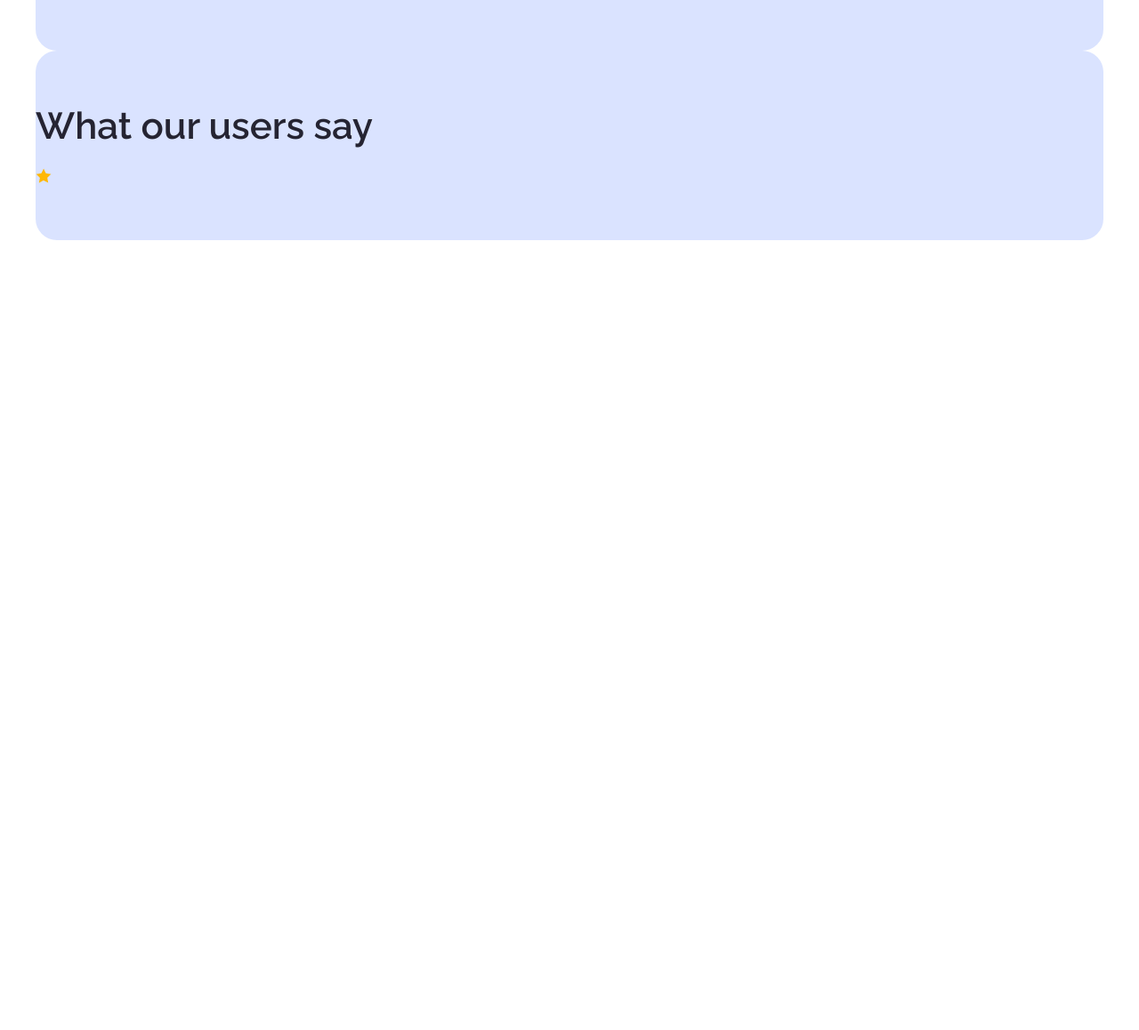
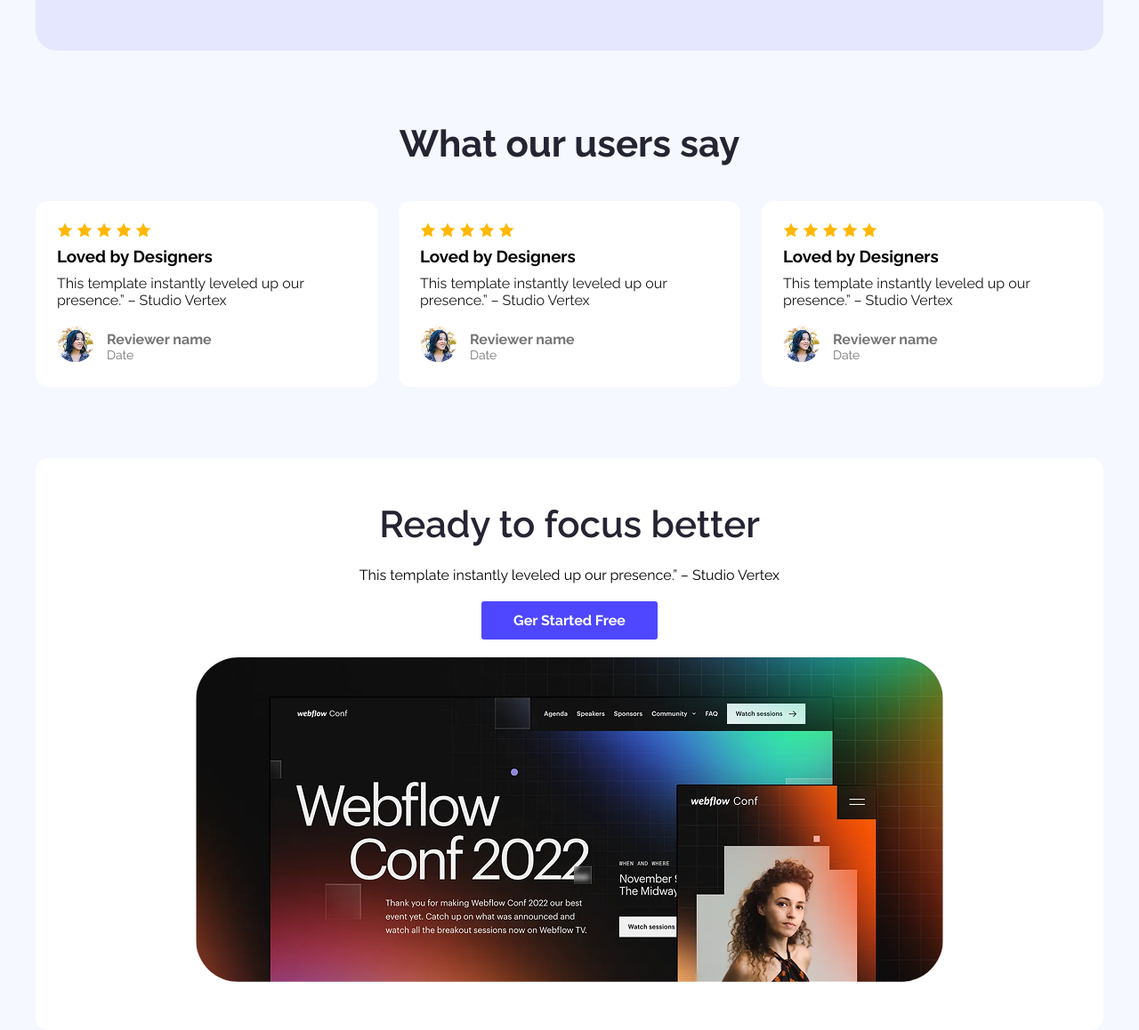
Before and after one commit to mdanwarhossain15441/B12A01-landing-launchpad, a plain HTML site: page index.html in a window 1280 px wide. Shown: the part 1576-2734 px from the top of the page at 89% size. Before the commit the page ends 1846 px from the top, so only its background shows below. Drawn offline with Linux system fonts and the light colour scheme.

Commit message:
call to action done

```diff
--- a/index.html
+++ b/index.html
@@ -30,7 +30,7 @@
         <!-- navbar end-->
 
         <!-- banner section start -->
-         <div class="banner flex align-center container">
+         <div class="banner flex align-center container section-bg-color">
             <h2 class="align-center heading-color">Cool Dark UI Template for <br> Webflow Agencies!</h2>
             <button class="primary-btn primary-bg">Stay Focused</button>
          </div>
@@ -39,7 +39,7 @@
 
     <main>
         <!-- action section start -->
-         <div class="action padding-one">
+         <div class="action padding-one section-bg-color">
             <div class="container flex align-center justify-between">
                 <div class="action-left">
                     <h3 class="heading-color">See It in Action</h3>
@@ -54,7 +54,7 @@
         <!-- action section end -->
 
         <!-- productive users section start -->
-         <section class="productive-users">
+         <section class="productive-users section-bg-color">
             <div class="container custom-container">
                 <h2 class="heading-color text-center">Joined Thousands of Productive Users</h2>
                 <div class="productive-container flex">
@@ -76,17 +76,81 @@
         <!-- productive users section end -->
 
         <!-- testimonial section start -->
-         <section class="testimonial">
-            <div class="container custom-container">
-                <h2 class="heading-color">What our users say</h2>
-                <div class="client-review">
-                    <img src="./Assets/icon-star.png" alt="">
+         <section class="testimonial section-bg-color padding-one">
+            <div class="container">
+                <h2 class="heading-color text-center">What our users say</h2>
+                <div class="testimonial-body flex justify-between">
+                    <div class="client-review">
+                        <div class="client-rating">
+                            <img src="./Assets/icon-star.png" alt="">
+                            <img src="./Assets/icon-star.png" alt="">
+                            <img src="./Assets/icon-star.png" alt="">
+                            <img src="./Assets/icon-star.png" alt="">
+                            <img src="./Assets/icon-star.png" alt="">
+                        </div>
+                        <h3 class="client-title">Loved by Designers</h3>
+                        <p class="client-message">This template instantly leveled up our presence.” – Studio Vertex</p>
+                        <div class="client flex align-center">
+                            <div class="cilent-img"><img src="./Assets/avatar.png" alt=""></div>
+
+                            <div class="client-info">
+                                <h5 class="client-name">Reviewer name</h5>
+                                <p class="review-date">Date</p>
+                            </div>
+                        </div>
+                    </div>
+                    <div class="client-review">
+                        <div class="client-rating">
+                            <img src="./Assets/icon-star.png" alt="">
+                            <img src="./Assets/icon-star.png" alt="">
+                            <img src="./Assets/icon-star.png" alt="">
+                            <img src="./Assets/icon-star.png" alt="">
+                            <img src="./Assets/icon-star.png" alt="">
+                        </div>
+                        <h3 class="client-title">Loved by Designers</h3>
+                        <p class="client-message">This template instantly leveled up our presence.” – Studio Vertex</p>
+                        <div class="client flex align-center">
+                            <div class="cilent-img"><img src="./Assets/avatar.png" alt=""></div>
+
+                            <div class="client-info">
+                                <h5 class="client-name">Reviewer name</h5>
+                                <p class="review-date">Date</p>
+                            </div>
+                        </div>
+                    </div>
+                    <div class="client-review">
+                        <div class="client-rating">
+                            <img src="./Assets/icon-star.png" alt="">
+                            <img src="./Assets/icon-star.png" alt="">
+                            <img src="./Assets/icon-star.png" alt="">
+                            <img src="./Assets/icon-star.png" alt="">
+                            <img src="./Assets/icon-star.png" alt="">
+                        </div>
+                        <h3 class="client-title">Loved by Designers</h3>
+                        <p class="client-message">This template instantly leveled up our presence.” – Studio Vertex</p>
+                        <div class="client flex align-center">
+                            <div class="cilent-img"><img src="./Assets/avatar.png" alt=""></div>
+
+                            <div class="client-info">
+                                <h5 class="client-name">Reviewer name</h5>
+                                <p class="review-date">Date</p>
+                            </div>
+                        </div>
+                    </div>
                 </div>
-                <div class="client-review"></div>
-                <div class="client-review"></div>
             </div>
          </section>
         <!-- testimonial section end -->
+         <!-- call to aciton start -->
+          <section class="call-to-action section-bg-color">
+            <div class="container">
+                <h2 class="heading-color text-center">Ready to focus better</h2>
+                <p class="text-center">This template instantly leveled up our presence.” – Studio Vertex</p>
+                <button class="primary-btn primary-bg">Ger Started Free</button>
+                <img src="./Assets/wc-big.png" alt="">
+            </div>
+          </section>
+         <!-- call to aciton end -->
     </main>
 
     <footer></footer>
--- a/style.css
+++ b/style.css
@@ -76,6 +76,9 @@
 .primary-bg{
     background-color: #4E47FF;
 }
+.section-bg-color{
+    background-color: #F5F8FF;
+}
 /* global color end */
 /* global css end */
 
@@ -126,8 +129,8 @@ header .banner h2{
 /* productive users section start */
 .custom-container{
     padding: 60px 0;
-    background-color: #DAE3FF;
     border-radius: 24px;
+    background-color: #E5E7FF;
 }
 
 .productive-users h2 {
@@ -152,6 +155,56 @@ header .banner h2{
 /* productive users section end */
 
 /* testimonial section start */
-
+.testimonial h2 {
+    font-size: 42px;
+    font-weight: 700;
+    margin-bottom: 40px;
+}
+.testimonial-body{
+    gap: 24px;
+}
+.client-review {
+    background-color: #fff;
+    padding: 24px;
+    border-radius: 14px;
+}
+h3.client-title {
+    margin: 6px 0 10px 0;
+}
+p.client-message {
+    font-size: 16px;
+    color: #181818;
+    margin-bottom: 20px;
+}
+.cilent-img img {
+    border-radius: 50px;
+    margin-right: 15px;
+}
+h5.client-name {
+    font-size: 16px;
+    color: #757575;
+}
+p.review-date {
+    color: #757575;
+    font-size: 14px;
+}
 /* testimonial section end */
+/* call to action section start */
+.call-to-action .container {
+    background-color: #fff;
+    border-radius: 14px;
+    max-width: 1200px;
+    margin: auto;
+    padding: 50px 0px;
+    box-sizing: border-box;
+    text-align: center;
+}
+.call-to-action button.primary-btn {
+    display: block;
+    margin: 20px auto;
+}
+.call-to-action img{
+    border-radius: 48px;
+}
+/* call to action section end */
 /* custom css end */
```
